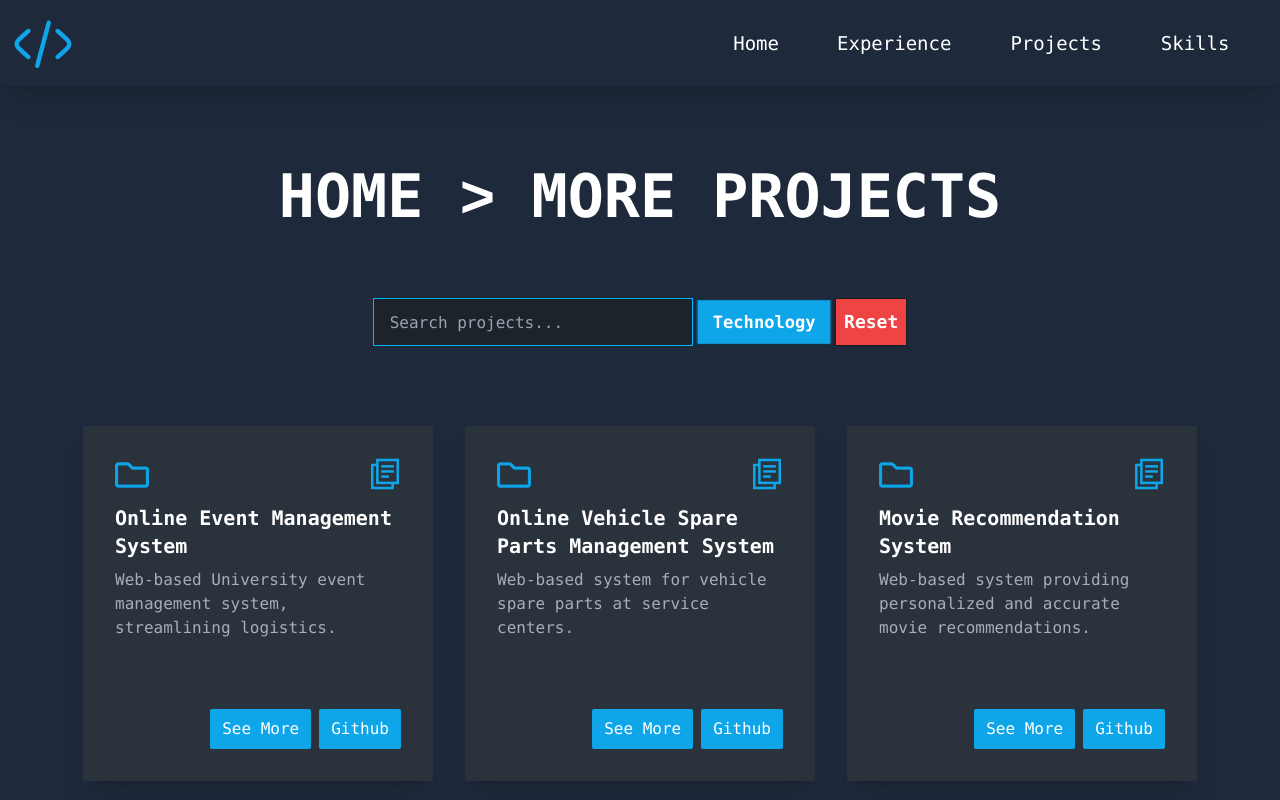
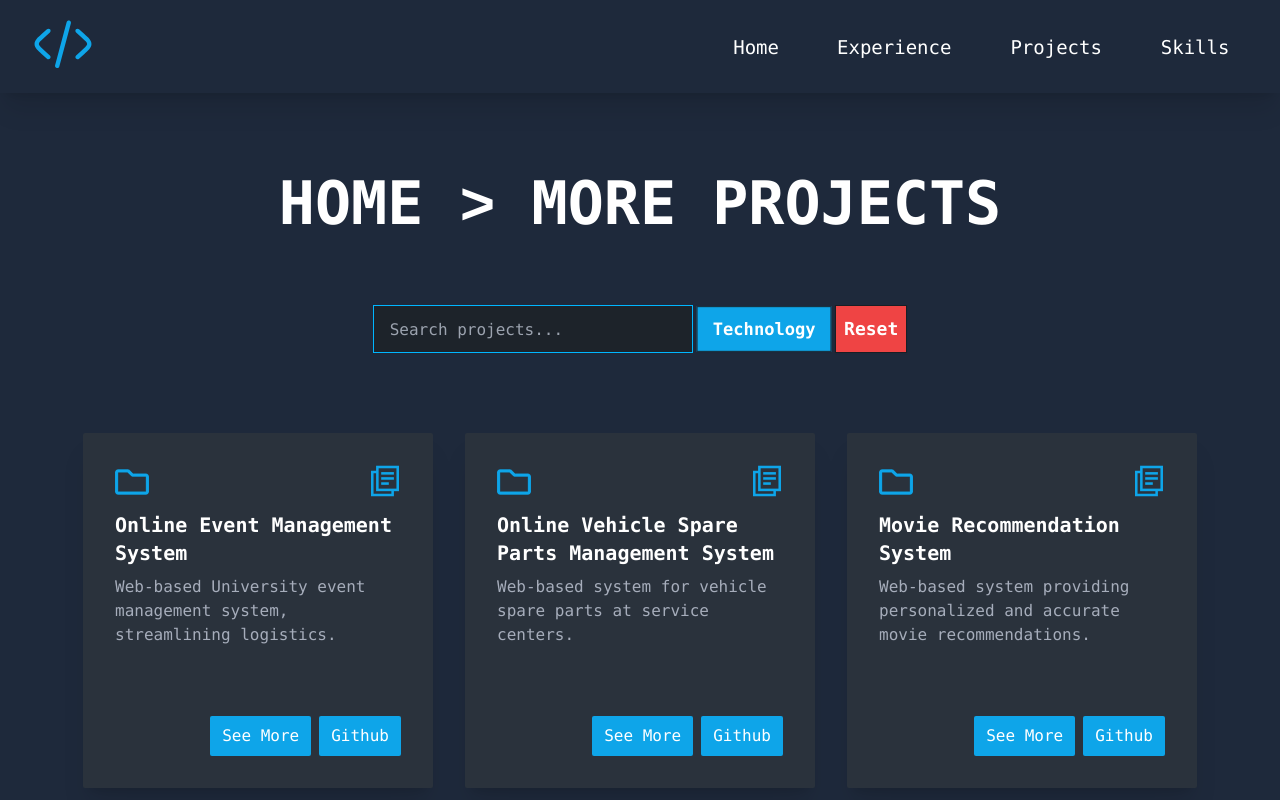
Before and after one commit to Radser2001/Portfolio, a Next.js app: page /projects in a window 1280 px wide. Shown: the top 800 px of the page. Built offline with nearby package versions, Linux system fonts and the light colour scheme.

Commit message:
Fix the navbar logo visibility

```diff
--- a/components/shared/Nav.js
+++ b/components/shared/Nav.js
@@ -41,9 +41,13 @@ const Nav = () => {
             </li>
           </ul>
         </div>
-        <Link href="/#Home" className="hidden md:flex ml-5 cursor-pointer">
-          <Image src={logo} width={70} height={70} alt="Logo" className="cursor-pointer" />
-        </Link>
+        <div className="hidden md:flex ml-5">
+          <Link href="/#Home">
+            <div className="cursor-pointer">
+              <Image src={logo} width={70} height={70} alt="Logo" />
+            </div>
+          </Link>
+        </div>
       </div>
       <div className="navbar-end hidden md:flex">
         <ul className="flex flex-row items-center justify-between px-1 text-lg lg:text-xl ">
```
